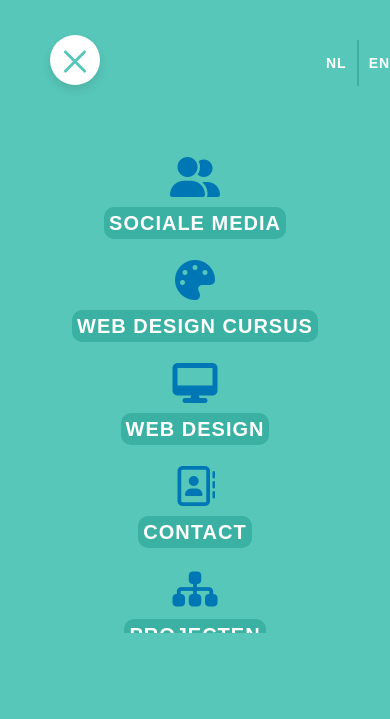
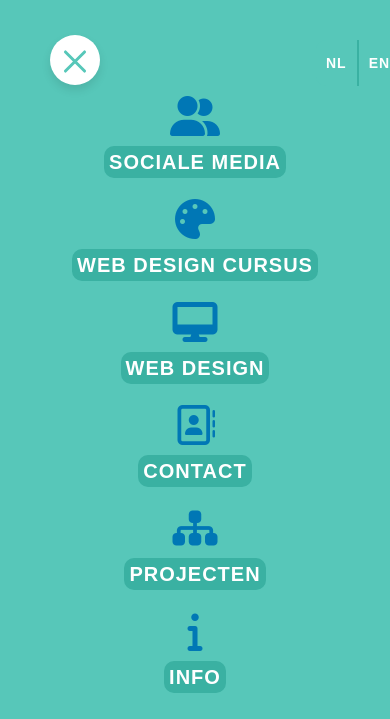
Before and after one commit to BrunoSeriese/WebDesign, a plain HTML site: page index.html in a window 390 px wide. Both pictures are taken after a click on the element 75 px from the left and 60 px from the top of the page. Drawn offline with nearby package versions, Linux system fonts and the light colour scheme.

Commit message:
visible overflow ul on mobile

```diff
--- a/css/style.css
+++ b/css/style.css
@@ -642,7 +642,8 @@ html {
       @media (max-width: 37.5em) {
         .navbutton__background ul {
           align-items: center;
-          margin-top: 1rem; } }
+          margin-top: 1rem;
+          overflow: visible; } }
       .navbutton__background ul li {
         color: white !important;
         font-size: 2rem;
```
